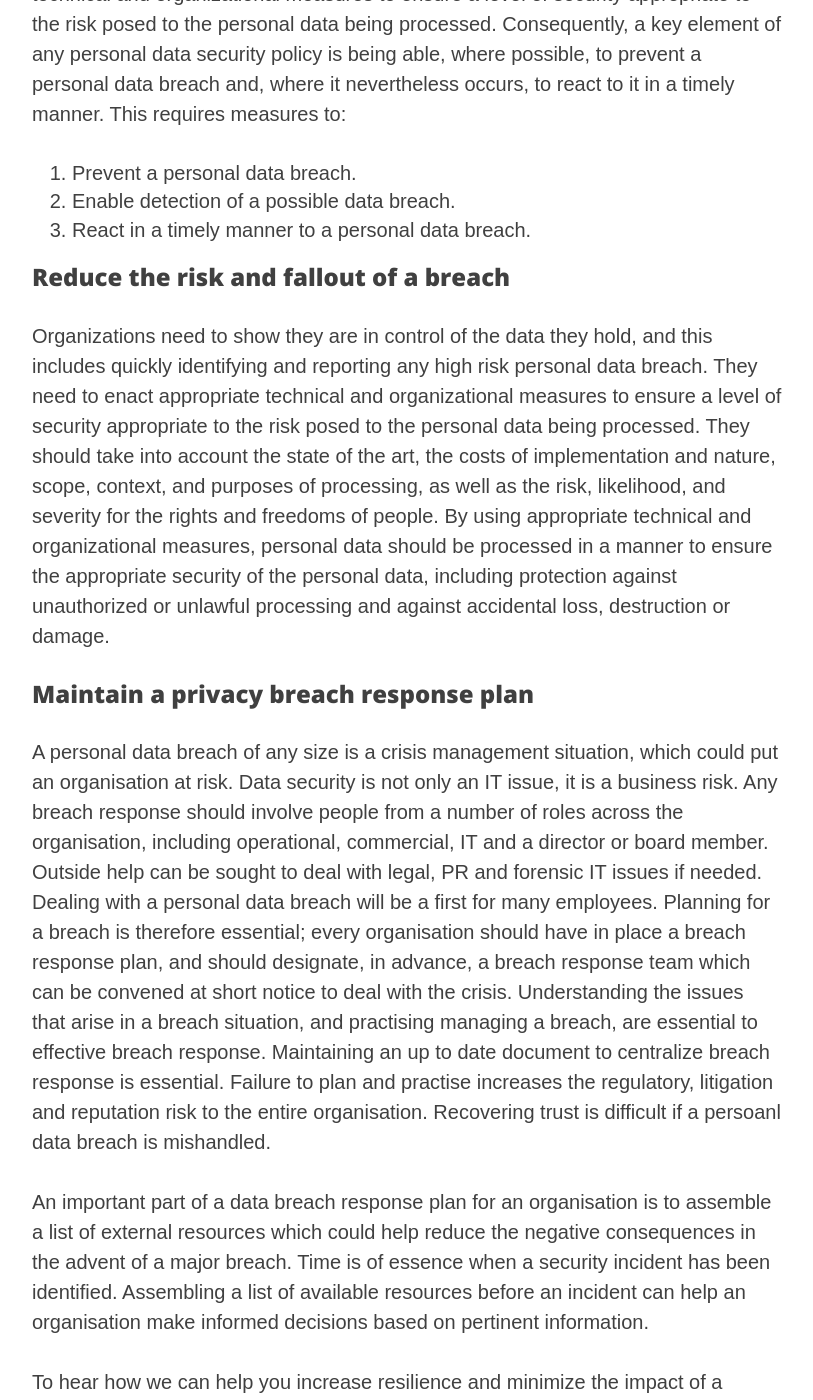
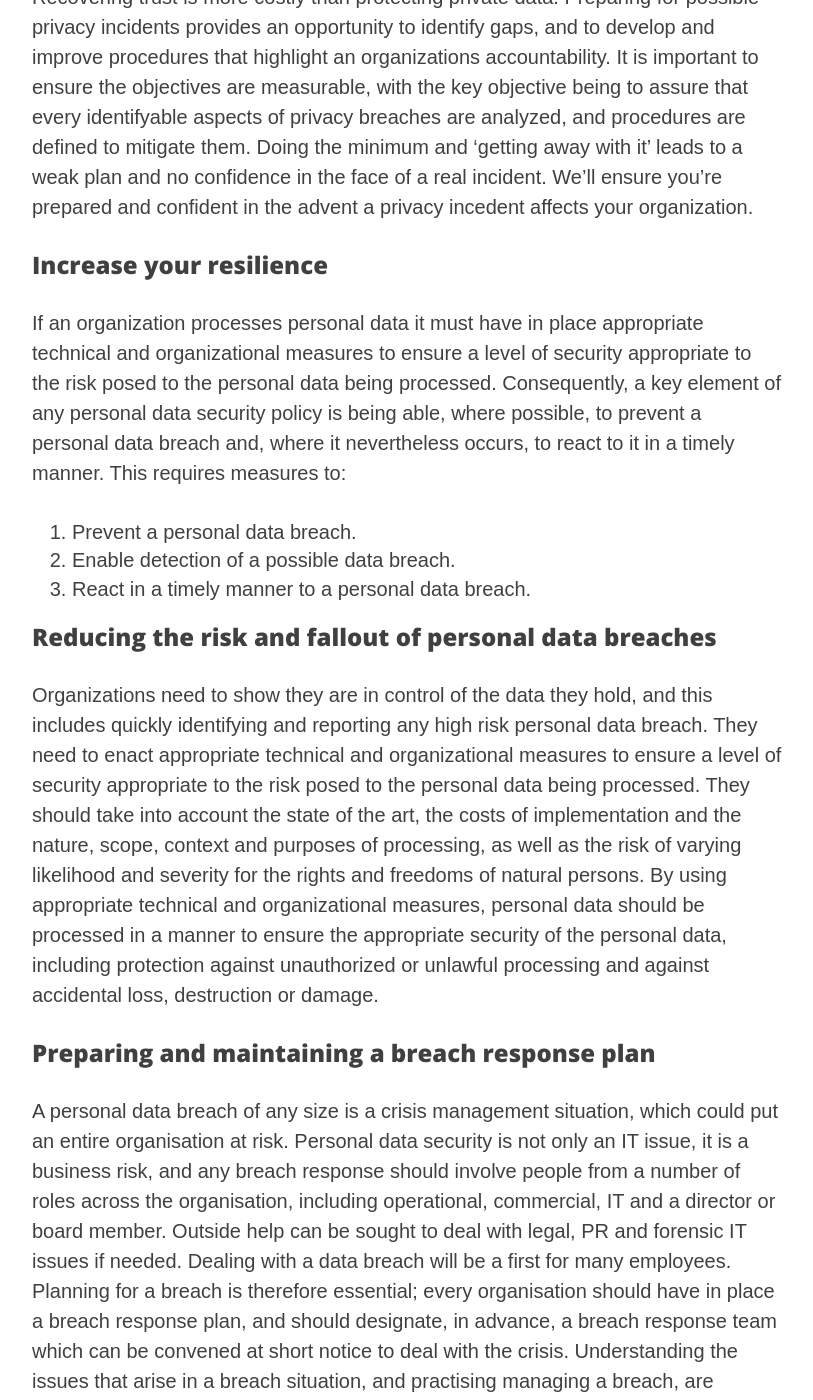
Before and after one commit to riod4/resources, a Jekyll site: the page built from _services/ensure-continuity-service.md, in a window 1280 px wide and 1400 px high, scrolled down 737 px. Shown: the whole window, without its empty margins (233-1046 px from the left). Built offline with Jekyll 4.4.1, drawn with Linux system fonts in a browser that asks for light colours; nearby versions of some CDN libraries; some of the changed text lies outside the part shown.

Commit message:
14-02-2020 v03

```diff
--- a/_services/ensure-continuity-service.md
+++ b/_services/ensure-continuity-service.md
@@ -12,7 +12,10 @@ header-credit-link:
 header-license:
 ---
 
-## Increase your resilience
+## Don't expose your organization to avoidable risk
+Recovering trust is more costly than protecting private data. Preparing for possible privacy incidents provides an opportunity to identify gaps, and to develop and improve procedures that highlight an organizations accountability. It is important to ensure the objectives are measurable, with the key objective being to assure that every identifyable aspects of privacy breaches are analyzed, and procedures are defined to mitigate them. Doing the minimum and ‘getting away with it’ leads to a weak plan and no confidence in the face of a real incident. We’ll ensure you’re prepared and confident in the advent a privacy incedent affects your organization.
+
+### Increase your resilience
 If an organization processes personal data it must have in place appropriate technical and organizational measures to ensure a level of security appropriate to the risk posed to the personal data being processed. Consequently, a key element of any personal data security policy is being able, where possible, to prevent a personal data breach and, where it nevertheless occurs, to react to it in a timely manner. This requires measures to:
 
 1.	Prevent a personal data breach.
@@ -20,12 +23,16 @@ If an organization processes personal data it must have in place appropriate tec
 3.	React in a timely manner to a personal data breach.
 
 
-### Reduce the risk and fallout of a breach
-Organizations need to show they are in control of the data they hold, and this includes quickly identifying and reporting any high risk personal data breach. They need to enact appropriate technical and organizational measures to ensure a level of security appropriate to the risk posed to the personal data being processed. They should take into account the state of the art, the costs of implementation and nature, scope, context, and purposes of processing, as well as the risk, likelihood, and severity for the rights and freedoms of people. By using appropriate technical and organizational measures, personal data should be processed in a manner to ensure the appropriate security of the personal data, including protection against unauthorized or unlawful processing and against accidental loss, destruction or damage.
+### Reducing the risk and fallout of personal data breaches
+Organizations need to show they are in control of the data they hold, and this includes quickly identifying and reporting any high risk personal data breach. They need to enact appropriate technical and organizational measures to ensure a level of security appropriate to the risk posed to the personal data being processed. They should take into account the state of the art, the costs of implementation and the nature, scope, context and purposes of processing, as well as the risk of varying likelihood and severity for the rights and freedoms of natural persons. By using appropriate technical and organizational measures, personal data should be processed in a manner to ensure the appropriate security of the personal data, including protection against unauthorized or unlawful processing and against accidental loss, destruction or damage.
 
-### Maintain a privacy breach response plan
-A personal data breach of any size is a crisis management situation, which could put an organisation at risk. Data security is not only an IT issue, it is a business risk. Any breach response should involve people from a number of roles across the organisation, including operational, commercial, IT and a director or board member. Outside help can be sought to deal with legal, PR and forensic IT issues if needed. Dealing with a personal data breach will be a first for many employees. Planning for a breach is therefore essential; every organisation should have in place a breach response plan, and should designate, in advance, a breach response team which can be convened at short notice to deal with the crisis. Understanding the issues that arise in a breach situation, and practising managing a breach, are essential to effective breach response. Maintaining an up to date document to centralize breach response is essential. Failure to plan and practise increases the regulatory, litigation and reputation risk to the entire organisation. Recovering trust is difficult if a persoanl data breach is mishandled.
+### Preparing and maintaining a breach response plan
+A personal data breach of any size is a crisis management situation, which could put an entire organisation at risk. Personal data security is not only an IT issue, it is a business risk, and any breach response should involve people from a number of roles across the organisation, including operational, commercial, IT and a director or board member. Outside help can be sought to deal with legal, PR and forensic IT issues if needed. Dealing with a data breach will be a first for many employees. Planning for a breach is therefore essential; every organisation should have in place a breach response plan, and should designate, in advance, a breach response team which can be convened at short notice to deal with the crisis. Understanding the issues that arise in a breach situation, and practising managing a breach, are essential to effective breach response. Maintaining an up to date document to centralize breach response is essential. Failure to plan and practise increases the regulatory, litigation and reputation risk to the entire organisation. Recovering trust is difficult if a persoanl data breach is mishandled.
 
 An important part of a data breach response plan for an organisation is to assemble a list of external resources which could help reduce the negative consequences in the advent of a major breach. Time is of essence when a security incident has been identified. Assembling a list of available resources before an incident can help an organisation make informed decisions based on pertinent information.
 
-To hear how we can help you increase resilience and minimize the impact of a privacy incident, get in touch. [**Contact us**]({{ site.baseurl }}/contact)
+### Don't wait
+
+The biggest mistake organizations of all sizes make is waiting until after an incident to figure out what to do next. It is unfortunate since, generally, an organization will not suffer simply because of a data breach. It will expose itself to negative consequences due to improperly responding to a breach, the result of not having a crisis plan in place. It’s important to not only build better defenses, but also better responses.
+
+To hear how we can help you increase resilience and mitigate the impact of a privacy incident, get in touch. [**Contact us**]({{ site.baseurl }}/contact)
```
